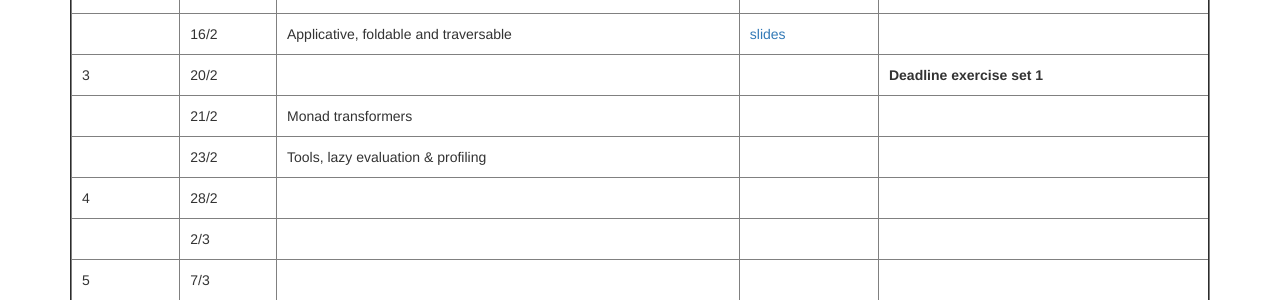
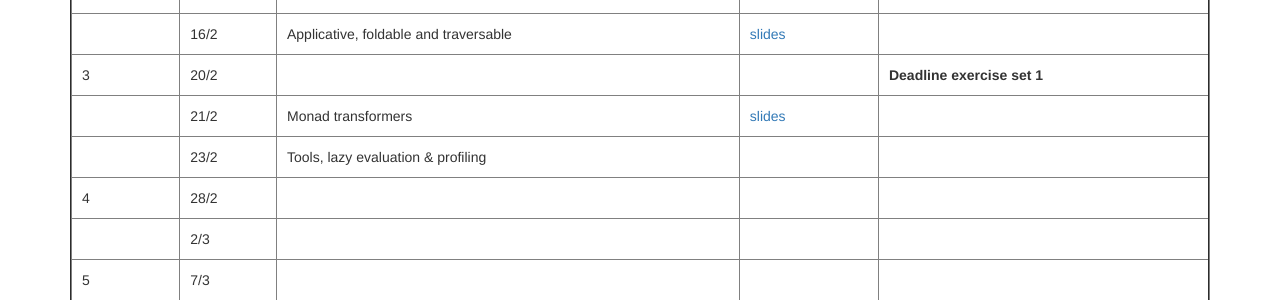
Before and after one commit to ruuda/2017-AFP, a Jekyll site: the page built from schedule.html, in a window 1280 px wide and 984 px high. Shown: the part 181-481 px from the top of the window. Built offline with Jekyll 4.4.1, drawn with Linux system fonts in a browser that asks for light colours; nearby versions of some CDN libraries.

Commit message:
Added slides04.

```diff
--- a/schedule.html
+++ b/schedule.html
@@ -72,7 +72,7 @@
 
       <td>Monad transformers</td>
 
-      <td></td>
+      <td><a href="slides/slides04.pdf">slides</a></td>
 
       <td></td>
     </tr>
```
